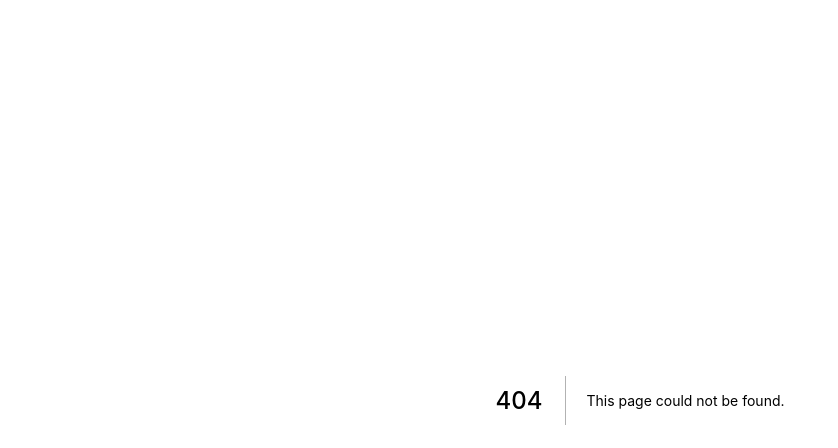
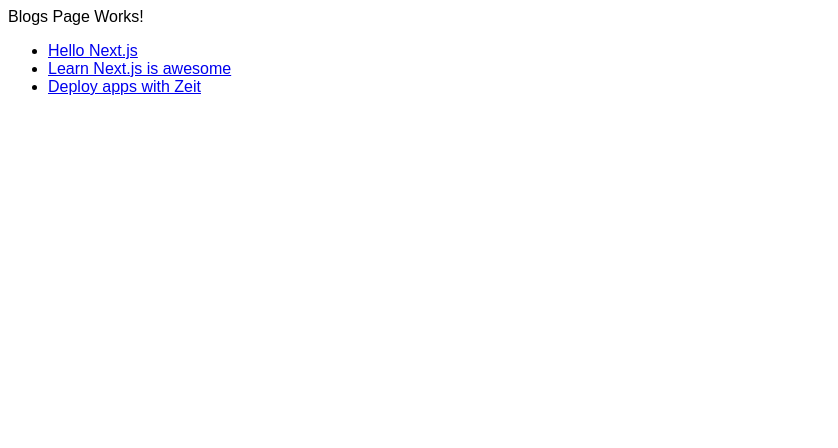
Before and after one commit to hxrxchang/my-next-page, a Next.js app: page /blogs in a window 1280 px wide. Before the commit this address had no page. Shown: the top 448 px of the page, without its empty margins (0-838 px from the left). Built offline with nearby package versions, Linux system fonts and the light colour scheme.

Commit message:
set blogs page

```diff
--- /dev/null
+++ b/pages/blogs.tsx
@@ -0,0 +1,25 @@
+import React from 'react';
+import Link from 'next/link';
+
+const PostLink: React.FC<{ title: string }> = (props) => (
+  <li>
+    <Link href={`/blog?title=${props.title}`}>
+      <a>{props.title}</a>
+    </Link>
+  </li>
+);
+
+const BlogsPage: React.FC<{}> = () => {
+  return (
+    <>
+      <div>Blogs Page Works!</div>
+      <ul>
+        <PostLink title="Hello Next.js" />
+        <PostLink title="Learn Next.js is awesome" />
+        <PostLink title="Deploy apps with Zeit" />
+      </ul>
+    </>
+  );
+};
+
+export default BlogsPage;
```
